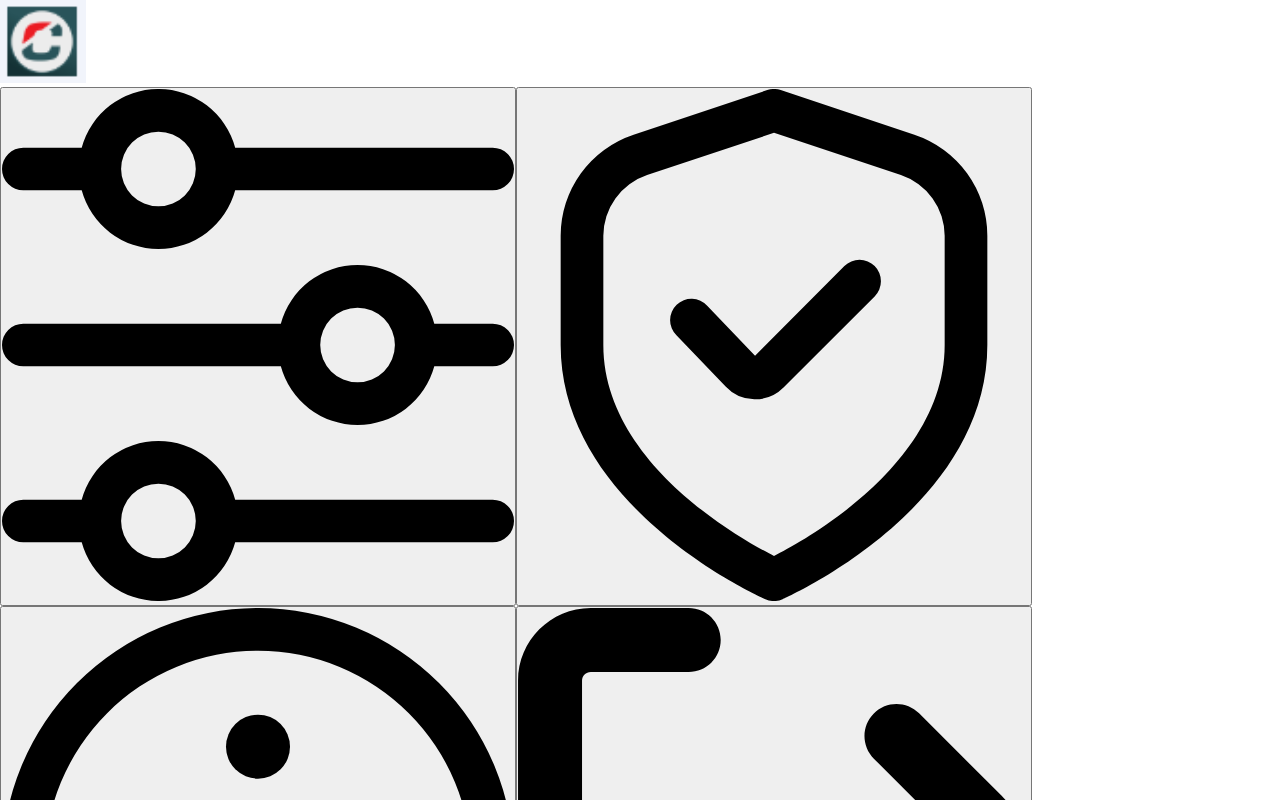
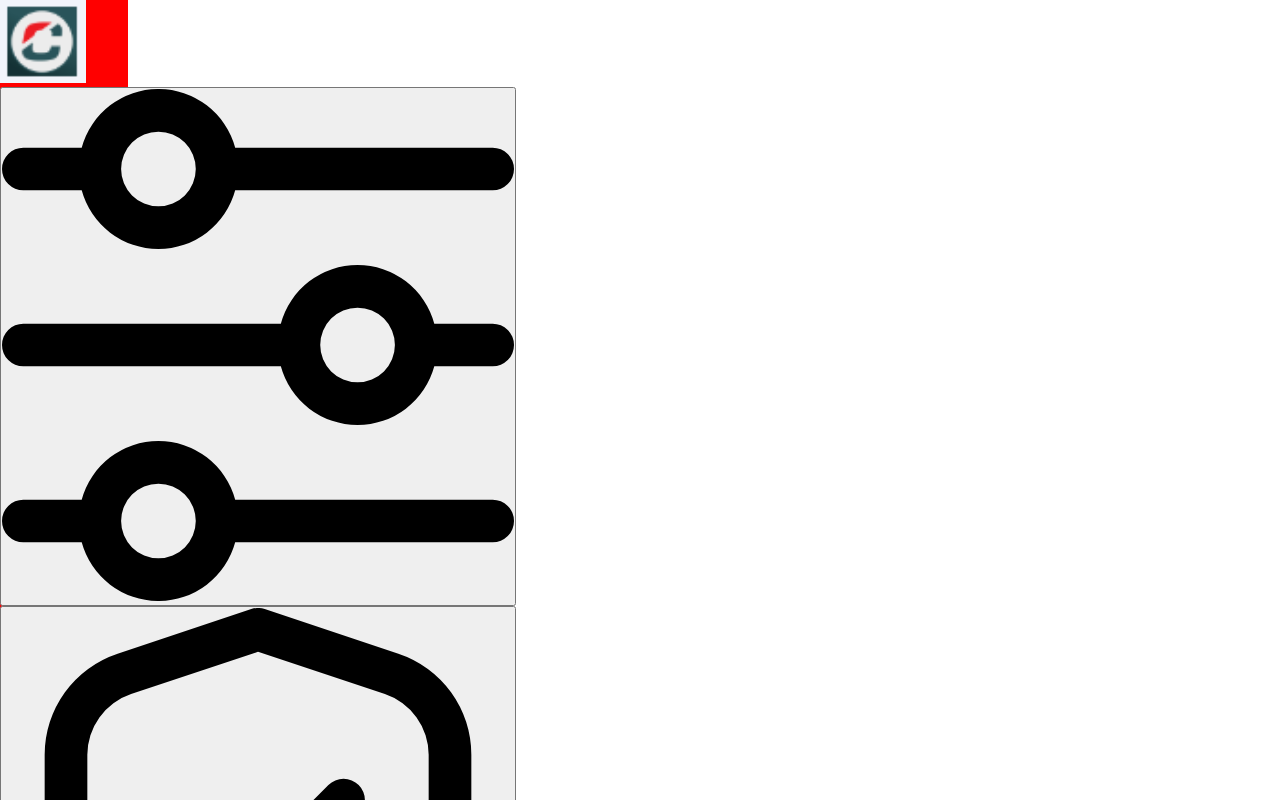
Before and after one commit to matheusbiaggio/C4A-antigo, a React (Create React App) app: page / in a window 1280 px wide. Shown: the top 800 px of the page. Built offline with nearby package versions, Linux system fonts and the light colour scheme.

Commit message:
Instalação styled component

```diff
--- a/src/components/Navbar.jsx
+++ b/src/components/Navbar.jsx
@@ -5,10 +5,11 @@ import FunctionIcon from '../images/Function.svg';
 import InfoIcon from '../images/Info.svg';
 import MenuIcon from '../images/Menu.svg';
 import ShieldIcon from '../images/Shield.svg';
+import { NavbarContainer } from '../style/Navbar';
 
 export default function Navbar() {
   return (
-    <nav>
+    <NavbarContainer>
       <div>
         <img src={ Logo } alt="Logo" />
         <div>
@@ -29,6 +30,6 @@ export default function Navbar() {
       <button>
         <img src={ MenuIcon } alt="MenuIcon" />
       </button>
-    </nav>
+    </NavbarContainer>
   )
 }
--- a/src/style/Navbar.js
+++ b/src/style/Navbar.js
@@ -1,5 +1,6 @@
 import styled from 'styled-components';
 
-export const Navbar = styled.nav`
-
+export const NavbarContainer = styled.nav`
+  width: 10vw;
+  background-color: red;
 `
```
